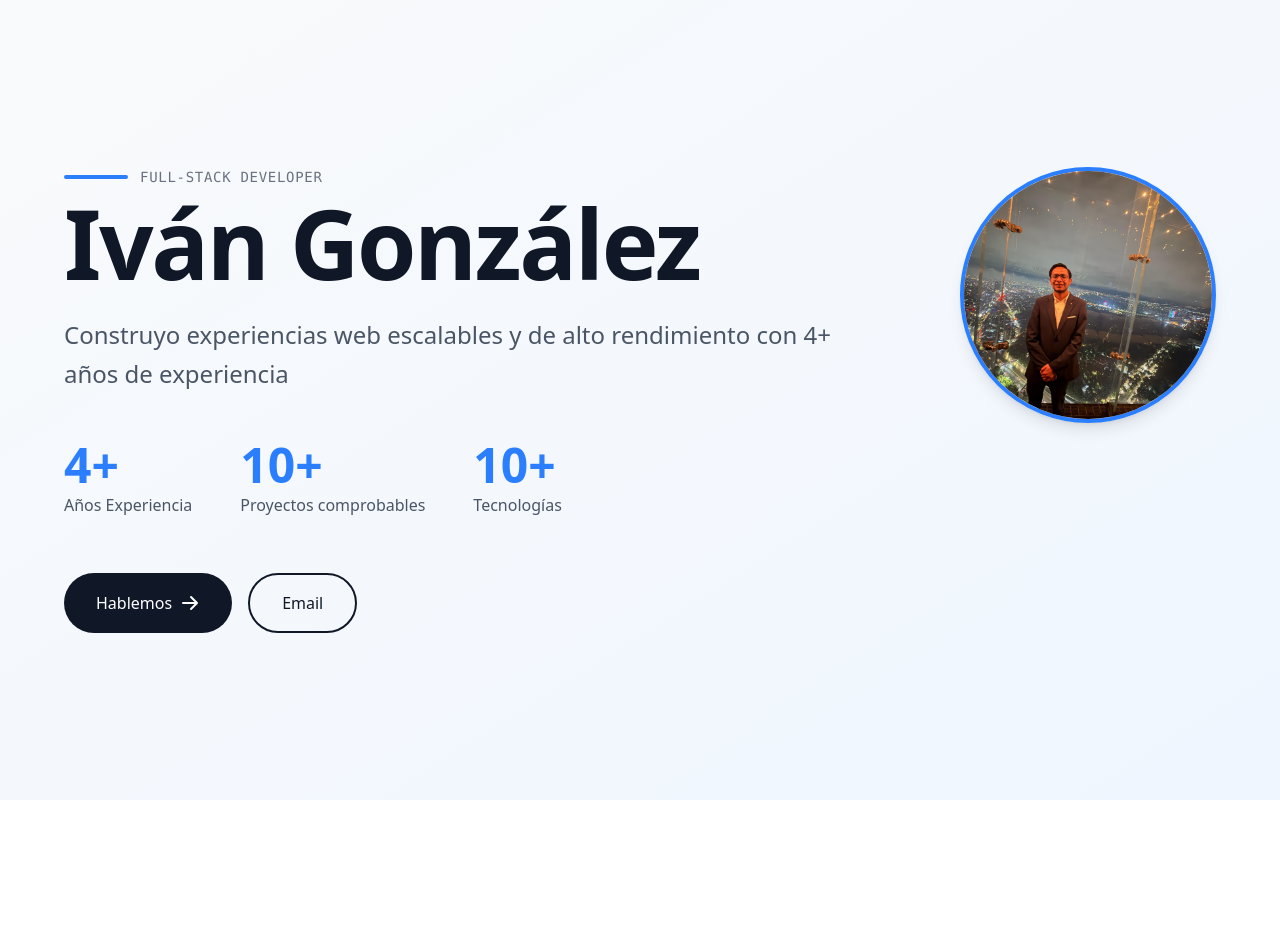
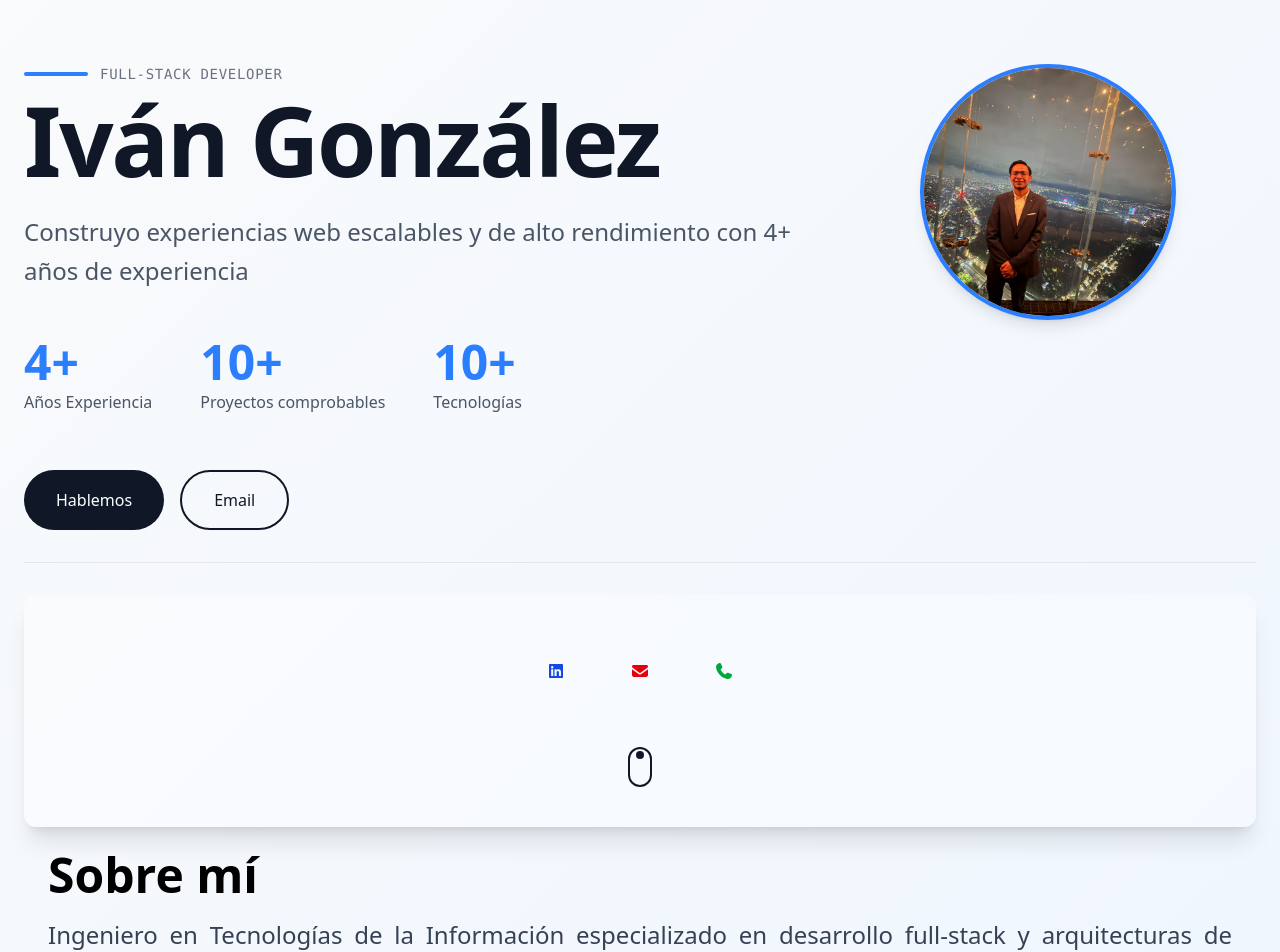
Before and after one commit to igonzalezg1/portafolio, a Vue app: page / in a window 1280 px wide. Shown: the top 952 px of the page. Before the commit the page ends 800 px from the top, so only its background shows below. Built offline with nearby package versions, Linux system fonts and the light colour scheme; the HTML template or start-up script is replaced by a standard one.

Commit message:
Add abaut

```diff
--- a/src/App.vue
+++ b/src/App.vue
@@ -1,9 +1,23 @@
 <script setup lang="ts">
 import HomeComponent from './components/HomeComponent.vue'
+import ContactsComponent from './components/ContactsComponent.vue'
+import AbautComponent from './components/AbautComponent.vue'
 </script>
 
 <template>
-  <HomeComponent />
+  <section class="min-h-screen flex flex-col px-6 py-16 bg-gradient-to-br from-gray-50 to-blue-50">
+    <!-- Hero principal -->
+    <HomeComponent />
+
+    <!-- Separador -->
+    <hr class="border-t border-gray-200 my-8" />
+
+    <!-- Sección de contactos -->
+    <ContactsComponent />
+
+    <!-- Sección sobre mí -->
+    <AbautComponent />
+  </section>
 </template>
 
 <style scoped></style>
--- /dev/null
+++ b/src/components/AbautComponent.vue
@@ -0,0 +1,17 @@
+<script setup lang="ts"></script>
+
+<template>
+  <div class="p-6">
+    <h2 class="text-5xl font-bold mb-4">Sobre mí</h2>
+    <p class="text-gray-700 leading-relaxed text-2xl text-justify">
+      Ingeniero en Tecnologías de la Información especializado en desarrollo full-stack y
+      arquitecturas de microservicios. <br />
+      He liderado proyectos de alto impacto como el Sistema de Visa Electrónica para la Secretaría
+      de Relaciones Exteriores y sistemas penitenciarios federales. <br />
+      Apasionado por crear soluciones escalables, limpias y mantenibles usando las mejores prácticas
+      del sector.
+    </p>
+  </div>
+</template>
+
+<style scoped></style>
--- /dev/null
+++ b/src/components/ContactsComponent.vue
@@ -0,0 +1,45 @@
+<script setup lang="ts"></script>
+
+<template>
+  <section
+    id="contacto"
+    class="w-full flex flex-col items-center justify-center py-16 bg-white/30 rounded-xl shadow-xl p-8 relative"
+  >
+    <!-- Card -->
+    <div class="flex gap-16 mb-20">
+      <!-- LinkedIn -->
+      <a
+        href="https://www.linkedin.com/in/gonzalezivan2000"
+        target="_blank"
+        class="text-blue-700 hover:text-blue-500 transition-transform transform hover:scale-125"
+      >
+        <font-awesome-icon :icon="['fab', 'linkedin']" class="w-20 h-20 md:w-28 md:h-28" />
+      </a>
+
+      <!-- Email -->
+      <a
+        href="mailto:gonzalezgarciaivandejesus@gmail.com"
+        class="text-red-600 hover:text-red-400 transition-transform transform hover:scale-125"
+      >
+        <font-awesome-icon :icon="['fas', 'envelope']" class="w-20 h-20 md:w-28 md:h-28" />
+      </a>
+
+      <!-- Teléfono -->
+      <a
+        href="tel:+527291097554"
+        class="text-green-600 hover:text-green-400 transition-transform transform hover:scale-125"
+      >
+        <font-awesome-icon :icon="['fas', 'phone']" class="w-20 h-20 md:w-28 md:h-28" />
+      </a>
+    </div>
+
+    <!-- Mouse animado -->
+    <div class="absolute bottom-10">
+      <div class="w-6 h-10 border-2 border-gray-900 rounded-full flex justify-center">
+        <div class="w-2 h-2 bg-gray-900 rounded-full animate-bounce mt-1"></div>
+      </div>
+    </div>
+  </section>
+</template>
+
+<style scoped></style>
--- a/src/components/HomeComponent.vue
+++ b/src/components/HomeComponent.vue
@@ -15,7 +15,6 @@ const stats = ref<Stat[]>([
 
 const animatedStats = ref<string[]>(['0', '0', '0'])
 
-// Animación de números
 const animateNumbers = () => {
   stats.value.forEach((stat, index) => {
     const target = parseInt(stat.value)
@@ -36,16 +35,11 @@ const animateNumbers = () => {
   })
 }
 
-onMounted(() => {
-  animateNumbers()
-})
+onMounted(() => animateNumbers())
 
 const handleContactClick = () => {
-  // Scroll suave a sección de contacto o abrir modal
   const contactSection = document.getElementById('contacto')
-  if (contactSection) {
-    contactSection.scrollIntoView({ behavior: 'smooth' })
-  }
+  if (contactSection) contactSection.scrollIntoView({ behavior: 'smooth' })
 }
 
 const handleEmailClick = () => {
@@ -54,15 +48,11 @@ const handleEmailClick = () => {
 </script>
 
 <template>
-  <section
-    class="min-h-screen flex items-center justify-center px-6 py-16 bg-gradient-to-br from-gray-50 to-blue-50"
-  >
   <div
     class="max-w-6xl w-full flex flex-col md:flex-row items-center md:items-start md:justify-between gap-8"
   >
-      <!-- Texto: Nombre + Puesto + Stats -->
+    <!-- Texto -->
     <div class="flex-1 space-y-6 animate-fade-in">
-        <!-- Badge -->
       <div class="flex items-center gap-3 mb-2">
         <div class="w-16 h-1 bg-blue-500 rounded-full" />
         <span class="text-sm font-mono text-gray-500 tracking-wider uppercase">
@@ -70,12 +60,10 @@ const handleEmailClick = () => {
         </span>
       </div>
 
-        <!-- Name -->
       <h1 class="text-6xl md:text-8xl font-bold tracking-tight text-gray-900 leading-none">
         Iván González
       </h1>
 
-        <!-- Description -->
       <p class="text-xl md:text-2xl text-gray-600 max-w-3xl leading-relaxed">
         Construyo experiencias web escalables y de alto rendimiento con 4+ años de experiencia
       </p>
@@ -101,18 +89,6 @@ const handleEmailClick = () => {
           class="group px-8 py-4 bg-gray-900 text-white rounded-full flex items-center gap-2 hover:gap-4 transition-all duration-300 hover:shadow-2xl hover:scale-105 font-medium"
         >
           Hablemos
-            <svg
-              xmlns="http://www.w3.org/2000/svg"
-              class="h-5 w-5 transition-transform group-hover:translate-x-1"
-              viewBox="0 0 20 20"
-              fill="currentColor"
-            >
-              <path
-                fill-rule="evenodd"
-                d="M10.293 3.293a1 1 0 011.414 0l6 6a1 1 0 010 1.414l-6 6a1 1 0 01-1.414-1.414L14.586 11H3a1 1 0 110-2h11.586l-4.293-4.293a1 1 0 010-1.414z"
-                clip-rule="evenodd"
-              />
-            </svg>
         </button>
 
         <button
@@ -133,7 +109,6 @@ const handleEmailClick = () => {
       />
     </div>
   </div>
-  </section>
 </template>
 
 <style scoped>
--- a/src/main.ts
+++ b/src/main.ts
@@ -2,7 +2,7 @@ import { createApp } from 'vue'
 import { createPinia } from 'pinia'
 
 import '@/assets/css/app.css'
-import { FontAwesomeIcon } from '@/plugins/fontawesome'
+import FontAwesomeIcon from '@/plugins/fontawesome'
 
 import App from './App.vue'
 import router from './router'
--- a/src/plugins/fontawesome.ts
+++ b/src/plugins/fontawesome.ts
@@ -2,13 +2,14 @@
 import { library } from '@fortawesome/fontawesome-svg-core'
 import { FontAwesomeIcon } from '@fortawesome/vue-fontawesome'
 
-// Iconos sólidos
-import { faUser, faHome, faEnvelope } from '@fortawesome/free-solid-svg-icons'
-// Iconos de marcas
-import { faGithub, faLinkedin } from '@fortawesome/free-brands-svg-icons'
+// Iconos sólidos (fas)
+import { faEnvelope, faPhone } from '@fortawesome/free-solid-svg-icons'
+
+// Iconos de marcas (fab)
+import { faLinkedin } from '@fortawesome/free-brands-svg-icons'
 
 // Agregar iconos a la librería
-library.add(faUser, faHome, faEnvelope, faGithub, faLinkedin)
+library.add(faEnvelope, faPhone, faLinkedin)
 
-// Exportar para poder registrarlo
-export { FontAwesomeIcon }
+// Exportar componente
+export default FontAwesomeIcon
```
Lines whose indentation alone changed are shown as unchanged.
